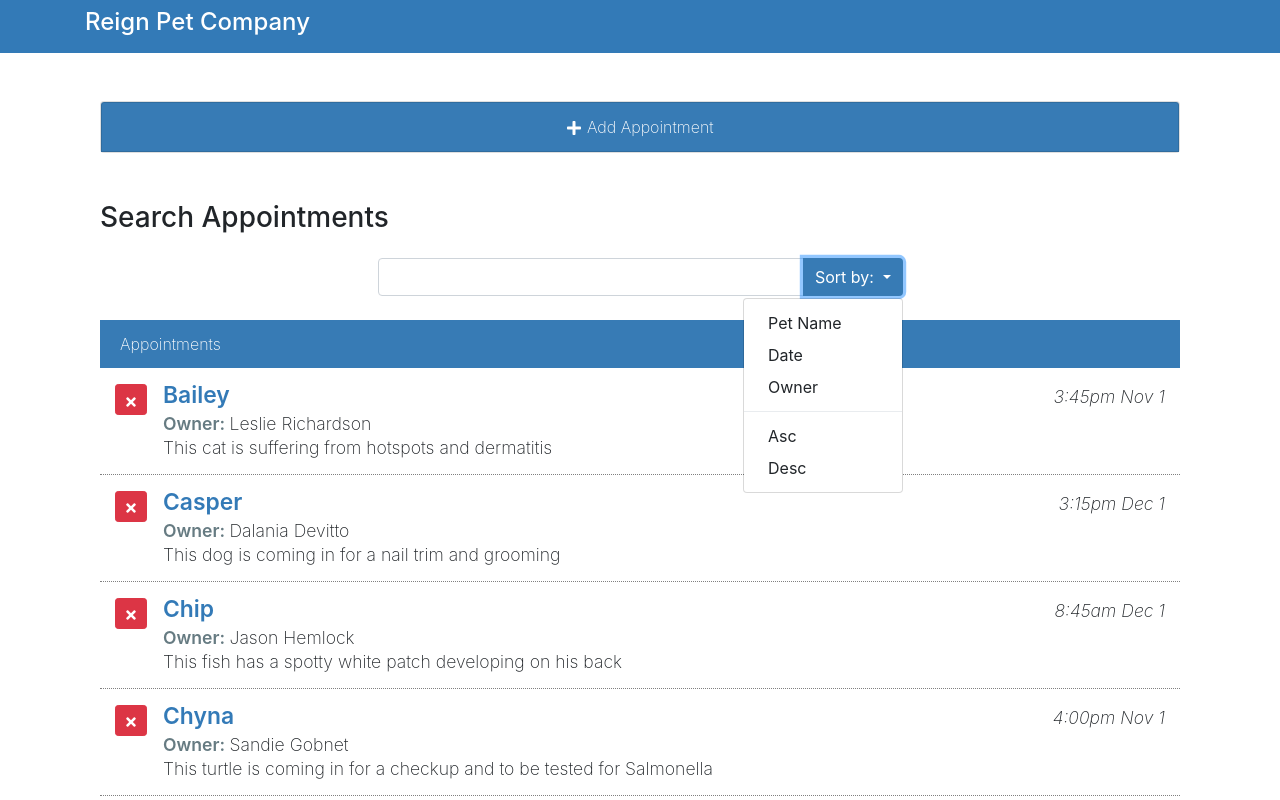
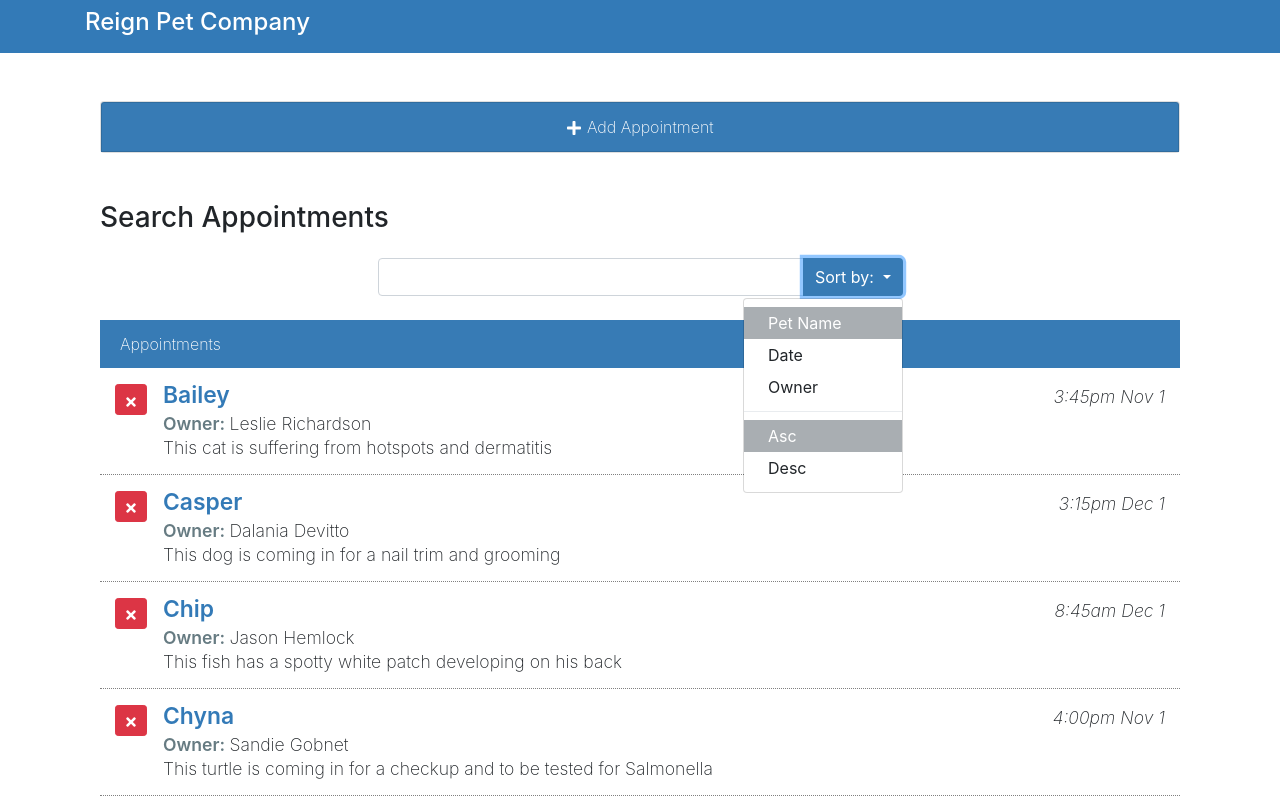
Before and after one commit to femmor/appointments, a React (Create React App) app: page / in a window 1280 px wide. Both pictures are taken after a click on the button "Sort by:". Shown: the top 800 px of the page. Built offline with nearby package versions, Linux system fonts and the light colour scheme.

Commit message:
Managing dropdown displays

```diff
--- a/src/components/App.js
+++ b/src/components/App.js
@@ -102,7 +102,7 @@ class App extends Component {
             <div className="col-md-12 bg-white">
               <div className="container">
                 <AddAppointments formDisplay={formDisplay} toggleForm={this.toggleForm} addAppointments={this.addAppointments}/>
-                <SearchAppointments/>
+                <SearchAppointments orderBy={orderBy} orderDir={orderDir}/>
                 <ListAppointments appointments={filteredApts} deleteAppointment={this.deleteAppointment} />
               </div>
             </div>
--- a/src/components/SearchAppointments.jsx
+++ b/src/components/SearchAppointments.jsx
@@ -2,6 +2,8 @@ import React, { Component } from 'react';
 
 class SearchAppointments extends Component {
     render() {
+        const {orderBy, orderDir, aptDate} = this.props
+
         return (
             <>
                 <div className="my-3">
@@ -28,20 +30,20 @@ class SearchAppointments extends Component {
                         </button>
 
                         <div className="sort-menu dropdown-menu dropdown-menu-right">
-                            <button className="sort-by dropdown-item" href="#">
+                            <button className={`sort-by dropdown-item ${orderBy === 'petName' ? 'active' : ''}`} href="#">
                             Pet Name
                             </button>
-                            <button className="sort-by dropdown-item" href="#">
+                            <button className={`sort-by dropdown-item ${aptDate === 'aptDate' ? 'active' : ''}`} href="#">
                             Date
                             </button>
-                            <button className="sort-by dropdown-item" href="#">
+                            <button className={`sort-by dropdown-item ${orderBy === 'ownerName' ? 'active' : ''}`} href="#">
                             Owner
                             </button>
                             <div role="separator" className="dropdown-divider" />
-                            <button className="sort-by dropdown-item" href="#">
+                            <button className={`sort-by dropdown-item ${orderDir === 'asc' ? 'active' : ''}`} href="#">
                             Asc
                             </button>
-                            <button className="sort-by dropdown-item" href="#">
+                            <button className={`sort-by dropdown-item ${orderDir === 'desc' ? 'active' : ''}`} href="#">
                             Desc
                             </button>
                         </div>
```
